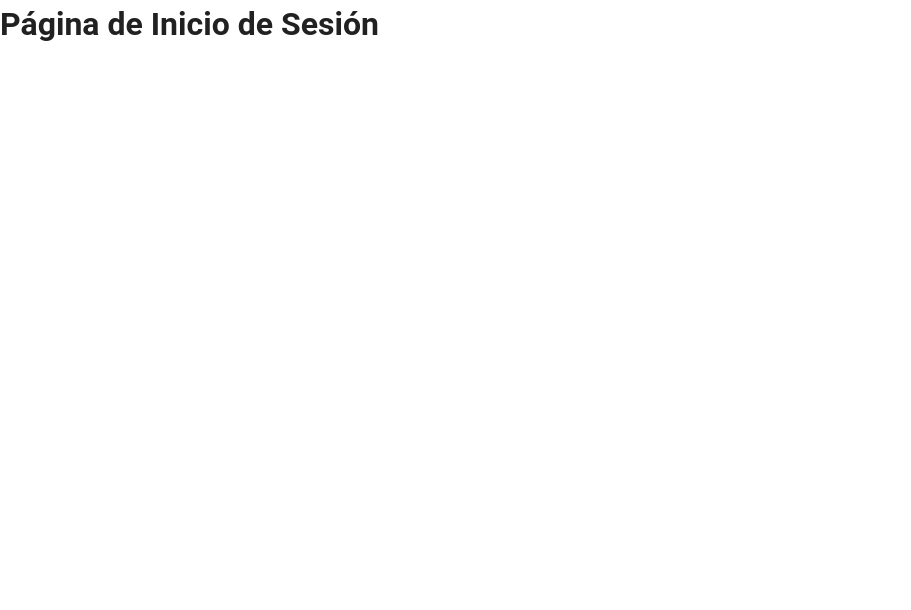
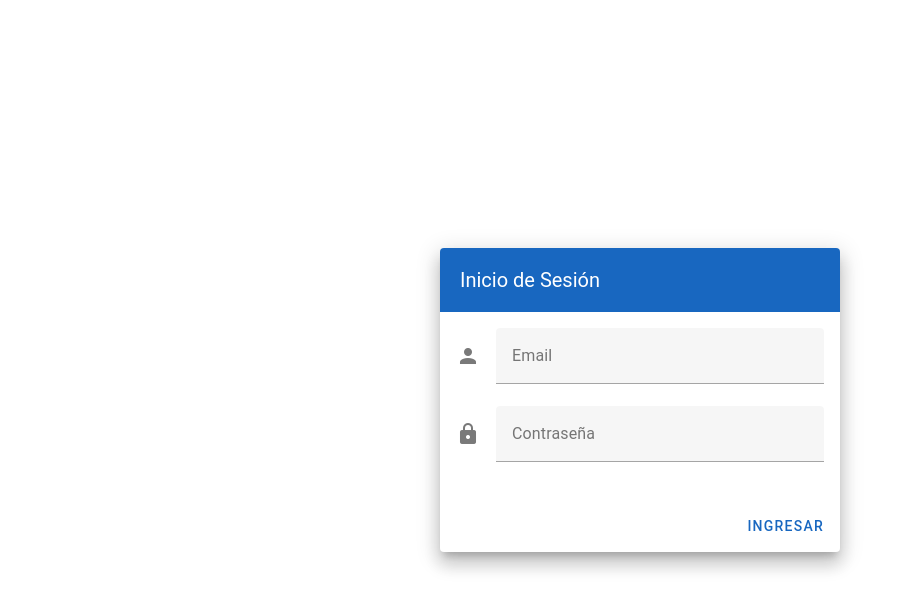
Before and after one commit to kirlts/validadorQM, a Vue app in the folder frontend/: page /login in a window 1280 px wide. Shown: the top 610 px of the page, without its empty margins (0-911 px from the left). Built offline with nearby package versions, Linux system fonts and the light colour scheme.

Commit message:
VAL-16: Implementar función de sugerencia de modificación en el servicio mock y actualizar vista de detalle para manejar solicitudes de modificación

```diff
--- a/frontend/src/services/mockApiService.js
+++ b/frontend/src/services/mockApiService.js
@@ -26,3 +26,26 @@ export function getInstructionalDesignById(id) {
     }, 300);
   });
 }
+
+// Simula la respuesta del LLM a una propuesta de modificación
+export function getModificationSuggestion(requestText) {
+  console.log(`Mock API: Generating suggestion for request: "${requestText}"`);
+
+  // Usamos <br> para saltos de línea en HTML
+  const mockResponse = `
+    <p><strong>Análisis de Viabilidad:</strong> La petición es viable y se alinea con el estándar QM 5.1, ya que promueve el logro de los objetivos de aprendizaje.</p>
+    <p><strong>Plan de Implementación:</strong></p>
+    <ol>
+      <li>Crear una nueva entidad <strong>ActividadAprendizaje</strong> con <code>@id: "act:Act_S3_2"</code>.</li>
+      <li>Asociarla a la semana 3 a través de la propiedad <code>ocurreEn: { "@id": "sem:S3" }</code>.</li>
+      <li>Alinearla con el indicador de logro correspondiente usando <code>apoyaIndicador: [{ "@id": "il:IL2.1" }]</code>.</li>
+    </ol>
+    <p>Este cambio fortalecerá la secuencia pedagógica de la unidad.</p>
+  `;
+
+  return new Promise(resolve => {
+    setTimeout(() => {
+      resolve(mockResponse);
+    }, 1500); // Simula un tiempo de procesamiento del LLM
+  });
+}
--- a/frontend/src/views/DetailView.vue
+++ b/frontend/src/views/DetailView.vue
@@ -31,11 +31,31 @@
               label="Escribe tu solicitud de modificación aquí (ej. 'Agregar una actividad formativa sobre bucles for en la semana 3')"
               rows="3"
               variant="outlined"
+              v-model="modificationRequest"
             ></v-textarea>
+             <v-expand-transition>
+                <div v-if="modificationResponse">
+                    <v-alert
+                        type="info"
+                        variant="tonal"
+                        class="mt-4"
+                        border="start"
+                        elevation="2"
+                    >
+                        <h3 class="mb-2">Propuesta de Modificación</h3>
+                        <div v-html="modificationResponse"></div>
+                    </v-alert>
+                </div>
+            </v-expand-transition>
           </v-card-text>
           <v-card-actions>
             <v-spacer></v-spacer>
-            <v-btn color="secondary" variant="flat">
+            <v-btn
+              color="secondary"
+              variant="flat"
+              @click="handleModification"
+              :loading="isLoading"
+            >
               <v-icon left>mdi-lightbulb-on-outline</v-icon>
               Proponer Modificación
             </v-btn>
@@ -48,9 +68,8 @@
 
 <script setup>
 import { ref, onMounted } from 'vue';
-import { getInstructionalDesignById } from '@/services/mockApiService';
+import { getInstructionalDesignById, getModificationSuggestion } from '@/services/mockApiService';
 
-// props definirá las propiedades que el componente puede recibir, como el 'id' de la ruta
 const props = defineProps({
   id: {
     type: String,
@@ -59,8 +78,20 @@ const props = defineProps({
 });
 
 const design = ref(null);
+const modificationRequest = ref('');
+const modificationResponse = ref('');
+const isLoading = ref(false);
 
 onMounted(async () => {
   design.value = await getInstructionalDesignById(props.id);
 });
+
+async function handleModification() {
+    if (!modificationRequest.value) return;
+    isLoading.value = true;
+    modificationResponse.value = ''; // Limpia la respuesta anterior
+    const response = await getModificationSuggestion(modificationRequest.value);
+    modificationResponse.value = response;
+    isLoading.value = false;
+}
 </script>
--- a/frontend/src/views/LoginView.vue
+++ b/frontend/src/views/LoginView.vue
@@ -1,5 +1,64 @@
 <template>
-  <div>
-    <h1>Página de Inicio de Sesión</h1>
-    </div>
+  <v-container class="fill-height" fluid>
+    <v-row align="center" justify="center">
+      <v-col cols="12" sm="8" md="4">
+        <v-card class="elevation-12">
+          <v-toolbar color="primary" dark flat>
+            <v-toolbar-title>Inicio de Sesión</v-toolbar-title>
+          </v-toolbar>
+          <v-card-text>
+            <v-form>
+              <v-text-field
+                label="Email"
+                name="login"
+                prepend-icon="mdi-account"
+                type="text"
+                v-model="email"
+              ></v-text-field>
+              <v-text-field
+                id="password"
+                label="Contraseña"
+                name="password"
+                prepend-icon="mdi-lock"
+                type="password"
+                v-model="password"
+              ></v-text-field>
+              <v-alert
+                v-if="error"
+                type="error"
+                density="compact"
+                class="mb-4"
+              >
+                Email y contraseña no pueden estar vacíos.
+              </v-alert>
+            </v-form>
+          </v-card-text>
+          <v-card-actions>
+            <v-spacer></v-spacer>
+            <v-btn color="primary" @click="handleLogin">Ingresar</v-btn>
+          </v-card-actions>
+        </v-card>
+      </v-col>
+    </v-row>
+  </v-container>
 </template>
+
+<script setup>
+import { ref } from 'vue';
+import { useRouter } from 'vue-router';
+
+const email = ref('');
+const password = ref('');
+const error = ref(false);
+const router = useRouter();
+
+function handleLogin() {
+  if (email.value && password.value) {
+    error.value = false;
+    // En una aplicación real, aquí se guardaría el token JWT
+    router.push('/dashboard');
+  } else {
+    error.value = true;
+  }
+}
+</script>
```
Lines whose indentation alone changed are shown as unchanged.
